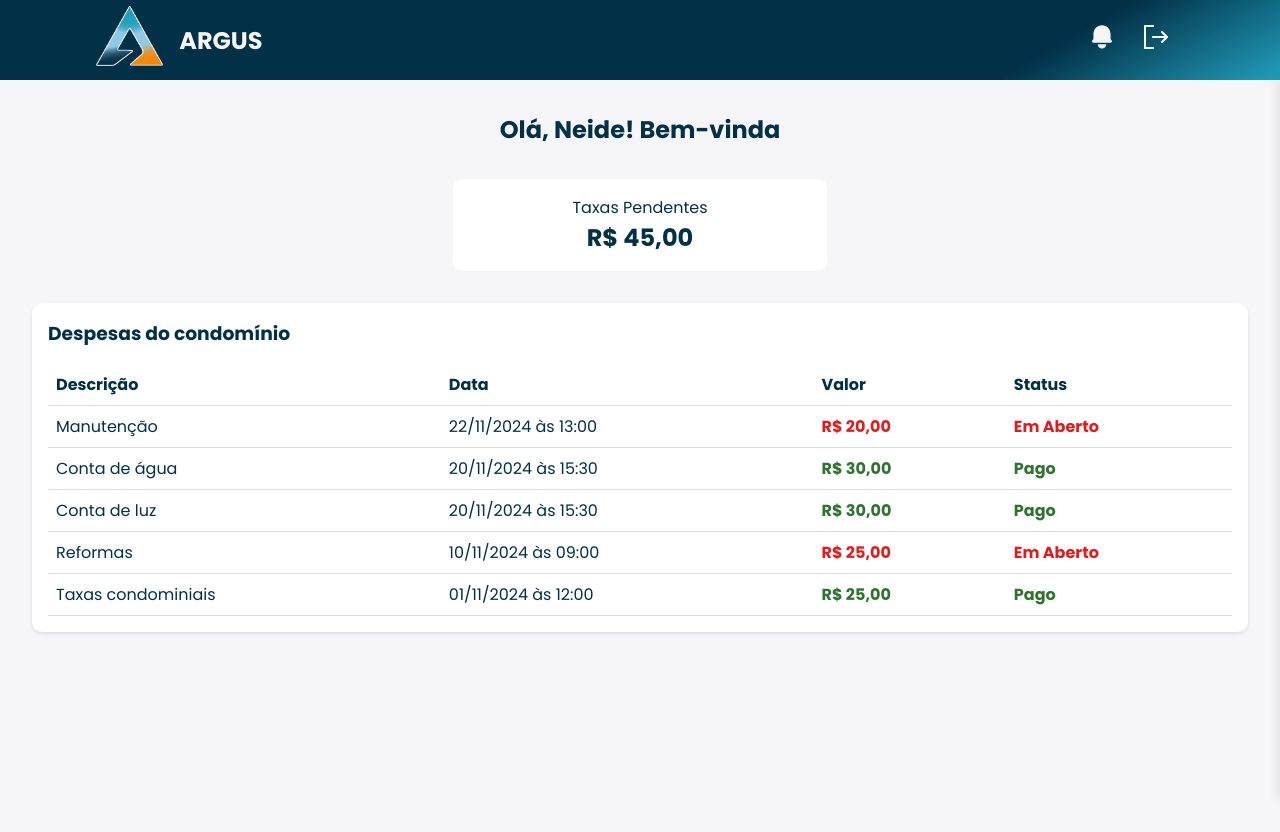
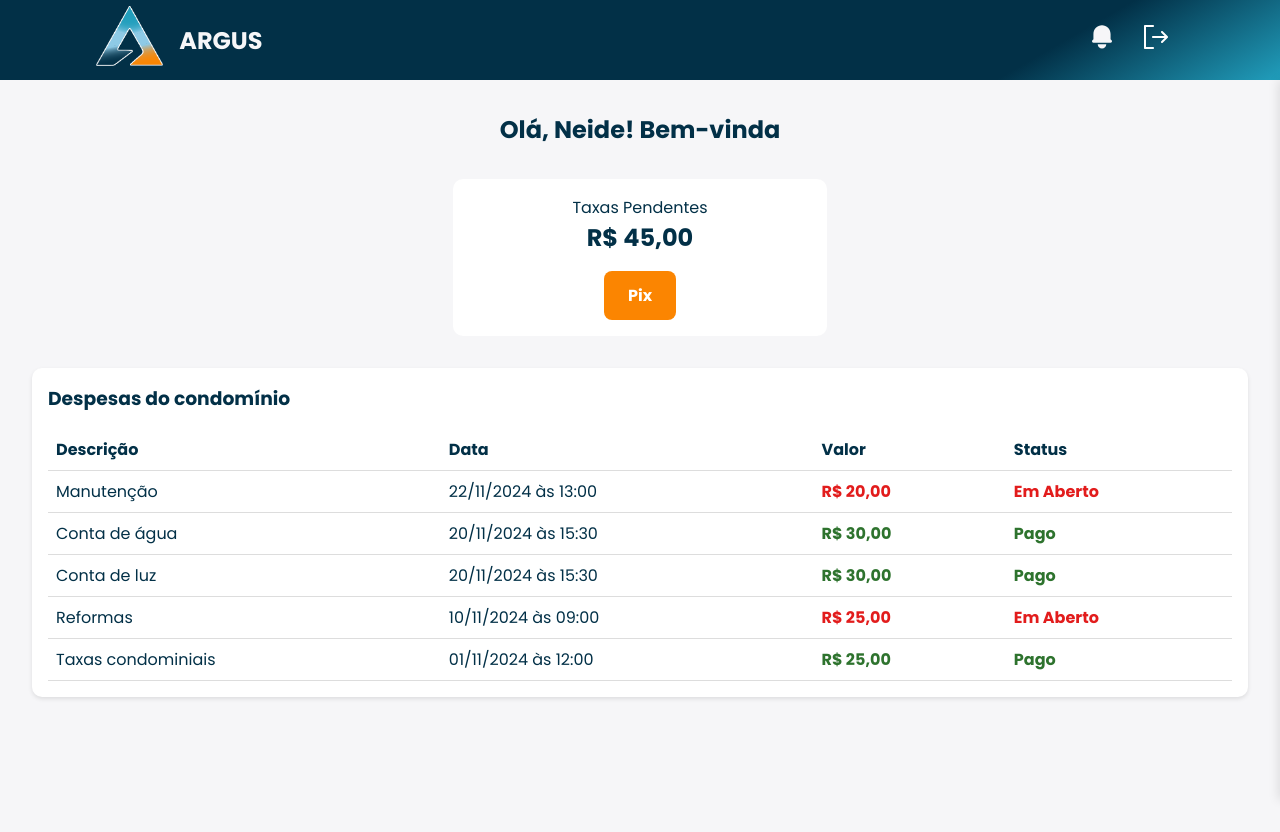
Before and after one commit to ProjetoARGUS/ReactPWA, a React (Vite) app: page /financial in a window 1280 px wide. Shown: the top 832 px of the page. Built offline with nearby package versions, Linux system fonts and the light colour scheme.

Commit message:
fix: pix button

```diff
--- a/src/pages/FinancialPage/index.jsx
+++ b/src/pages/FinancialPage/index.jsx
@@ -57,6 +57,8 @@ export default function FinancialPage() {
             <div className="summary-card">
               <p>Taxas Pendentes</p>
               <h3>R$ {totalPendencias.toFixed(2).replace(".", ",")}</h3>
+              {/* Botão Pix */}
+              <button className="pix-button">Pix</button>
             </div>
           </div>
           <section className="despesas">
@@ -77,14 +79,20 @@ export default function FinancialPage() {
                     <td>{despesa.data}</td>
                     <td
                       className={`valor ${
-                        despesa.status === "Pago" ? "valor-pago" : "valor-em-aberto"
+                        despesa.status === "Pago"
+                          ? "valor-pago"
+                          : "valor-em-aberto"
                       }`}
                     >
                       {despesa.valor}
                     </td>
-                    <td className={`status ${
-                      despesa.status === "Pago" ? "status-pago" : "status-em-aberto"
-                    }`}>
+                    <td
+                      className={`status ${
+                        despesa.status === "Pago"
+                          ? "status-pago"
+                          : "status-em-aberto"
+                      }`}
+                    >
                       {despesa.status}
                     </td>
                   </tr>
--- a/src/pages/FinancialPage/style.css
+++ b/src/pages/FinancialPage/style.css
@@ -73,6 +73,9 @@
     padding: 1rem;
     border-radius: 10px;
     box-shadow: 0 2px 4px rgba(0, 0, 0, 0.1);
+
+
+
 }
 
 .despesas h3 {
@@ -180,29 +183,20 @@
         font-size: 12px; /* Reduz tamanho do texto na tabela */
     }
 }
-
-/* Botões do menu */
-.sidebar .menu button {
-    display: flex;
-    align-items: center;
-    justify-content: center; /* Centraliza os ícones e o texto */
-    gap: 10px;
-    font-size: 16px;
-    font-weight: bold; /* Deixa o texto mais destacado */
-    padding: 1rem 2.5rem; /* Espaçamento interno maior */
-    width: 100%; /* Botões ocupam toda a largura da coluna */
-    text-align: center;
+.pix-button {
+    margin-top: 1rem;
+    padding: 0.75rem 1.5rem;
+    font-size: 1rem;
+    font-weight: bold;
+    color: #ffffff;
     background-color: var(--foreground-color);
-    color: var(--background-main-color);
     border: none;
     border-radius: 8px;
     cursor: pointer;
     transition: background-color 0.3s ease, transform 0.2s ease;
-    gap: 10px;
-    margin-bottom: 1rem;
-}
+  }
 
-.sidebar .menu button:hover {
-    background-color: var(--web-orange-500);
-    transform: scale(1.05); /* Efeito de leve aumento ao passar o mouse */
-}
+  .pix-button:hover {
+    background-color: var(--medium-blue-hover);
+    transform: scale(1.05);
+  }
```
